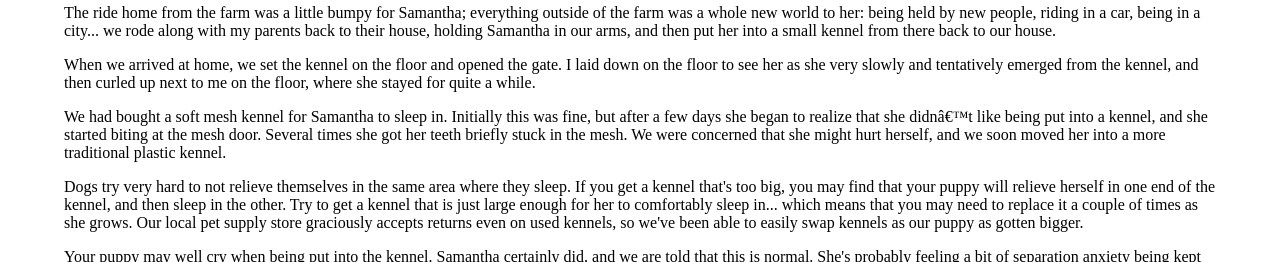
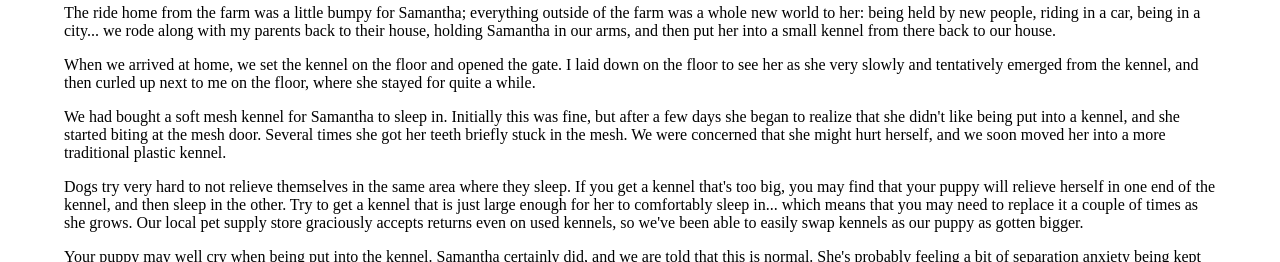
Before and after one commit to tjr/tjr.github.com, a Jekyll site: the page dogs/raising-a-border-collie.html, which Jekyll copies as it is, in a window 1280 px wide and 900 px high, scrolled down 774 px, cut to the strip 152-414 px from the top of the window. Built offline with Jekyll 4.4.1, drawn with Linux system fonts in a browser that asks for light colours.

Commit message:
first draft of article

```diff
--- a/dogs/raising-a-border-collie.html
+++ b/dogs/raising-a-border-collie.html
@@ -119,7 +119,7 @@ the floor, where she stayed for quite a while.
 <p>
 We had bought a soft mesh kennel for Samantha to sleep in. Initially
 this was fine, but after a few days she began to realize that she
-didn’t like being put into a kennel, and she started biting at the
+didn't like being put into a kennel, and she started biting at the
 mesh door. Several times she got her teeth briefly stuck in the
 mesh. We were concerned that she might hurt herself, and we soon moved
 her into a more traditional plastic kennel.
```
